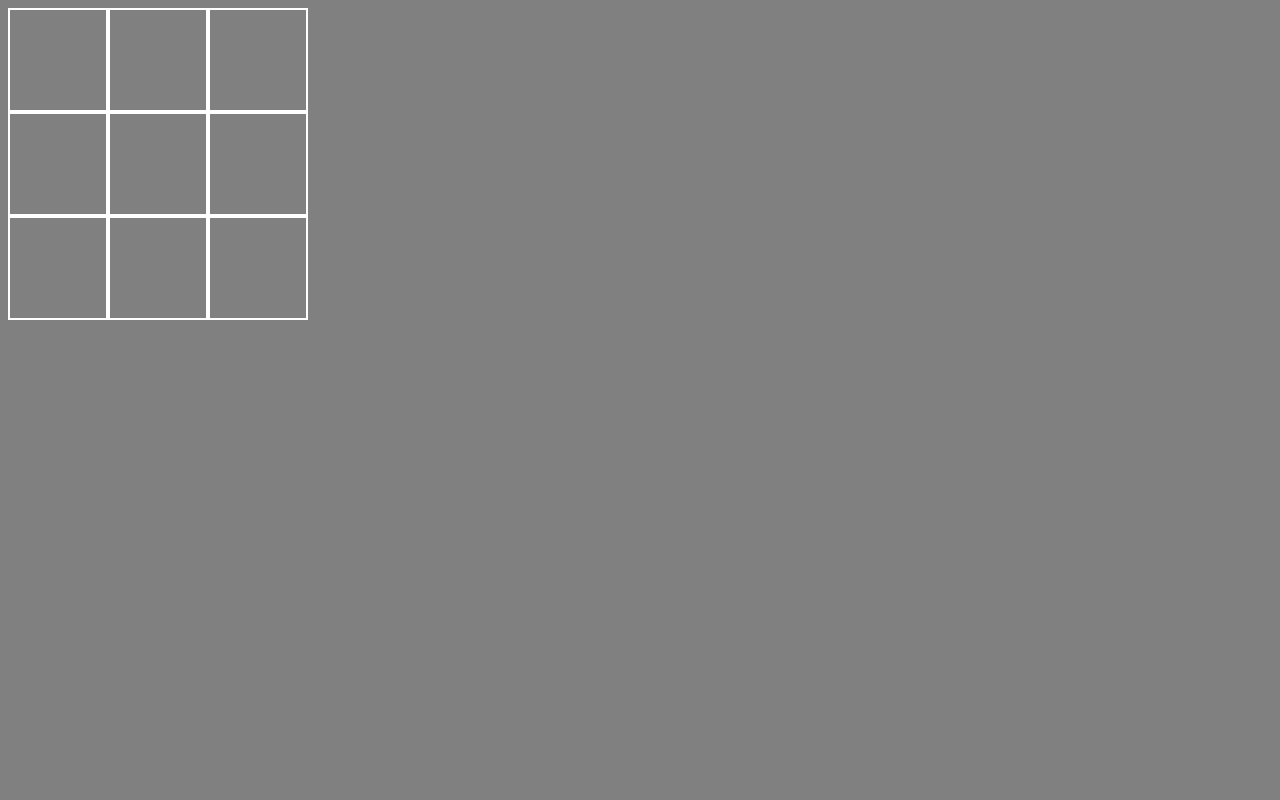
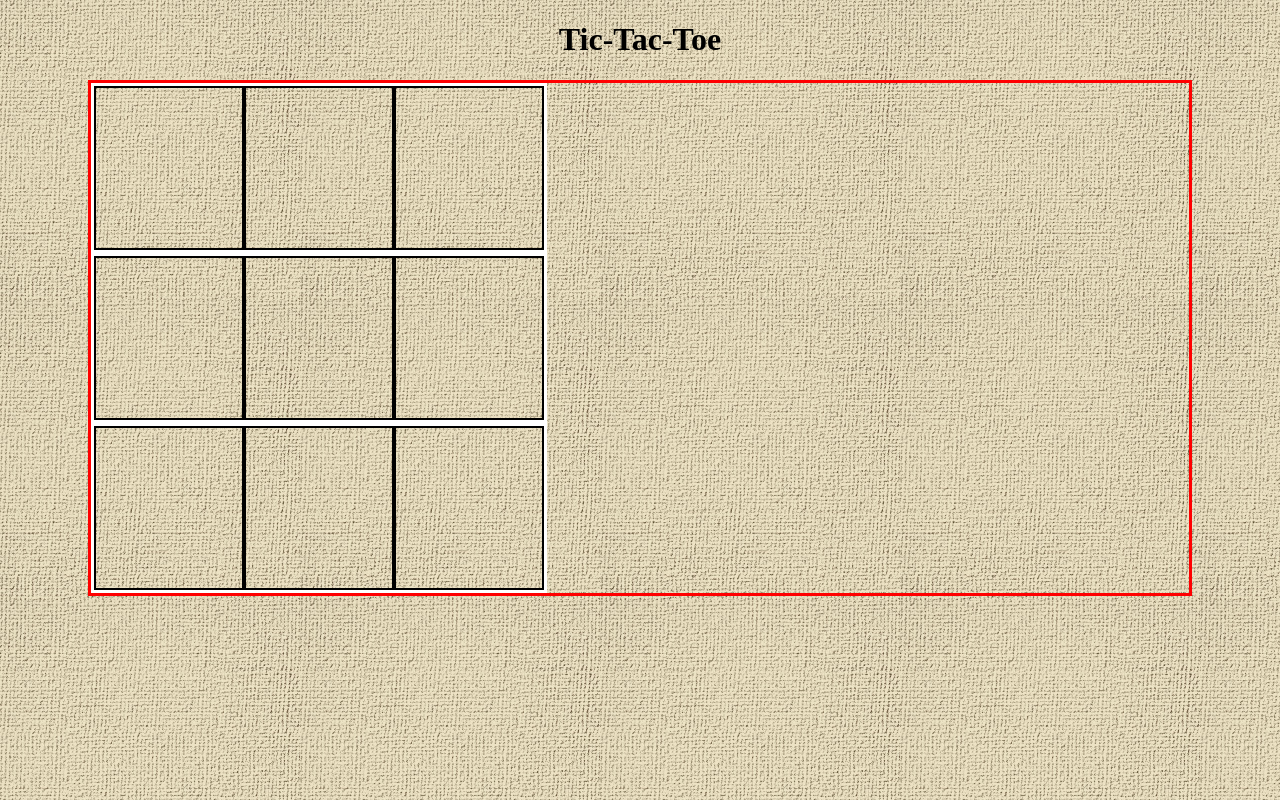
Before and after one commit to shkshitiz/tic-tac-toe, a plain HTML site: page index.html in a window 1280 px wide. Drawn offline with Linux system fonts and the light colour scheme.

Commit message:
meddling with css

```diff
--- a/index.html
+++ b/index.html
@@ -9,6 +9,8 @@
 </head>
 
 <body>
+    <h1>Tic-Tac-Toe</h1>
+    <main>
         <section class="column1">
             <div class="box1 null" id="1"></div>
             <div class="box2 null" id="2"></div>
@@ -24,6 +26,7 @@
             <div class="box2 null" id="8"></div>
             <div class="box3 null" id="9"></div>
         </section>
+    </main>
 </body>
 <script src="script.js"></script>
 </html>
--- a/style.css
+++ b/style.css
@@ -1,23 +1,34 @@
 body {
     text-align: center;
-    background-color: grey;
+    background-image: url(./BG_txture.jpeg);
+    background-repeat: repeat;
+}
+
+main {
+    border: 3px solid red;
+    margin: 0 5em;
+
 }
 
 div {
-    border: 2px solid white;
-    height: 100px;
-    width: 100px;
+    border: 2px solid black;
+    height: 10em;
+    width: 10em;
 }
 
 section {
-    width: 300px;
+    width: 450px;
     display: flex;
+    border: 3px solid white;
 }
 
 .red {
-    background-color: red;
+    background-image: url(./red_splat.png);
+    background-size: cover;
+    opacity: .7;
 }
 
 .blue {
-    background-color: blue;
+    background-image: url(./blue_splat.png);
+    background-size: cover;
 }
```
Also changed, not shown: BG_txture.jpeg (added), blue_splat.png (added), red_splat.png (added), 1 other file. Lines whose indentation alone changed are shown as unchanged.
